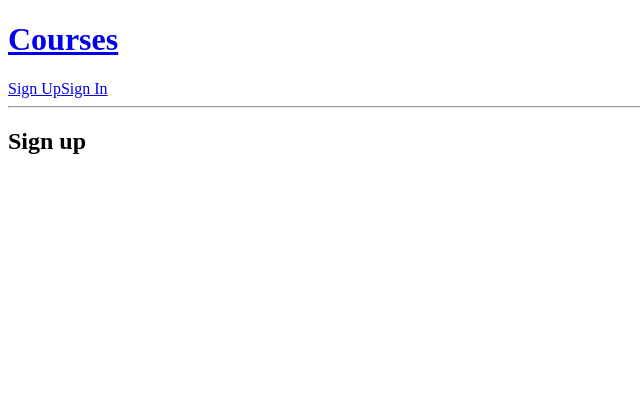
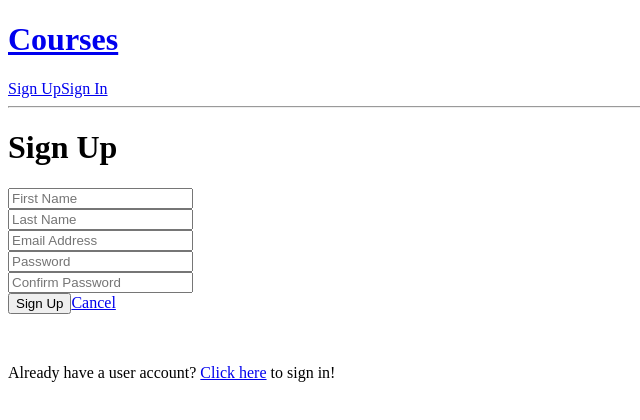
Before and after one commit to john-san/full-stack-rest-api, a React (Create React App) app in the folder client/: page /signup in a window 1280 px wide. Shown: the top 420 px of the page, without its empty margins (0-640 px from the left). Built offline with nearby package versions, Linux system fonts and the light colour scheme; the HTML template or start-up script is replaced by a standard one.

Commit message:
start UserSignIn functionality

```diff
--- a/client/src/components/UserSignIn.js
+++ b/client/src/components/UserSignIn.js
@@ -1,9 +1,97 @@
-import React from 'react';
+import React, { Component } from 'react';
+import { Link } from 'react-router-dom';
+import UserForm from './subcomponents/UserForm';
 
-const UserSignIn = () => {
-  return (
-    <h2>Sign in</h2>
-  );
+class UserSignIn extends Component {
+  state = {
+    emailAddress: '',
+    password: '',
+    errors: []
+  }
+
+  change = (event) => {
+    const name = event.target.name;
+    const value = event.target.value;
+
+    this.setState(() => {
+      return {
+        [name]: value
+      };
+    });
+  }
+
+  submit = () => {
+    const { context } = this.props;
+    const { from } = this.props.location.state || { from: { pathname: '/authenticated' } };
+    const { emailAddress, password } = this.state;
+    context.actions.signIn(emailAddress, password)
+      .then( user => {
+        if (user === null) {
+          this.setState(() => {
+            return { errors: [ 'Sign-in was unsuccessful' ] };
+          });
+        } else {
+          this.props.history.push(from);
+          console.log(`SUCCESS! ${emailAddress} is now signed in!`);
+        }
+      })
+      .catch( err => {
+        console.log(err);
+        this.props.history.push('/error');
+      });
+  }
+
+  cancel = () => {
+    this.props.history.push('/');
+  }
+
+
+  render() {
+    const {
+      emailAddress,
+      password,
+      errors,
+    } = this.state;
+
+    return (
+      <div class="bounds">
+        <div class="grid-33 centered signin">
+          <h1>Sign In</h1>
+          <UserForm
+            cancel={this.cancel}
+            errors={errors}
+            submit={this.submit}
+            submitButtonText="Sign In"
+            elements={() => (
+              <React.Fragment>
+                <input
+                  id="emailAddress"
+                  name="emailAddress"
+                  type="text"
+                  className=""
+                  value={emailAddress}
+                  onChange={this.change}
+                  placeholder="Email Address"
+                />
+                <input
+                  id="password"
+                  name="password"
+                  type="password"
+                  className=""
+                  value={password}
+                  onChange={this.change}
+                  placeholder="Password"
+                />
+              </React.Fragment>
+            )}
+          />
+
+          <p>Don't have a user account? <Link href="/signup">Click here</Link> to sign up!</p>
+        </div>
+      </div>
+   );
+  }
+
 }
 
 export default UserSignIn;
--- a/client/src/components/UserSignUp.js
+++ b/client/src/components/UserSignUp.js
@@ -1,9 +1,81 @@
-import React from 'react';
+import React, { Component } from 'react';
 
-const UserSignUp = () => {
-  return (
-    <h2>Sign up</h2>
-  );
+class UserSignUp extends Component {
+  state = {
+    name: '',
+    username: '',
+    password: '',
+    errors: [],
+  }
+
+  render() {
+    return (
+      <div class="grid-33 centered signin">
+        <h1>Sign Up</h1>
+        <div>
+          <form>
+            <div>
+              <input
+                id="firstName"
+                name="firstName"
+                type="text"
+                class=""
+                placeholder="First Name"
+                value=""
+              />
+            </div>
+            <div>
+              <input
+                id="lastName"
+                name="lastName"
+                type="text"
+                class=""
+                placeholder="Last Name"
+                value=""
+              />
+            </div>
+            <div>
+              <input
+                id="emailAddress"
+                name="emailAddress"
+                type="text"
+                class=""
+                placeholder="Email Address"
+                value=""
+              />
+            </div>
+            <div>
+              <input
+                id="password"
+                name="password"
+                type="password"
+                class=""
+                placeholder="Password"
+                value=""
+              />
+            </div>
+            <div>
+              <input
+                id="confirmPassword"
+                name="confirmPassword"
+                type="password"
+                class=""
+                placeholder="Confirm Password"
+                value=""
+              />
+            </div>
+            <div class="grid-100 pad-bottom">
+              <button class="button" type="submit">Sign Up</button>
+              <a class="button button-secondary" href="/">Cancel</a>
+            </div>
+          </form>
+        </div>
+        <p>&nbsp;</p>
+        <p>Already have a user account? <a href="/signin">Click here</a> to sign in!</p>
+      </div>
+    );
+  }
+
 }
 
 export default UserSignUp;
--- a/client/src/components/subcomponents/CourseForm.js
+++ b/client/src/components/subcomponents/CourseForm.js
@@ -148,9 +148,6 @@ class CourseForm extends Component {
     );
   }
 
-
-
-
 }
 
 export default CourseForm;
--- a/client/src/components/subcomponents/FormErrors.js
+++ b/client/src/components/subcomponents/FormErrors.js
@@ -1,18 +1,18 @@
 import React from 'react';
 
-const FormErrors = (props) => {
+const FormErrors = ({errors}) => {
   return (
     <div>
       {
-        props.errors.length > 0 ?
+        errors.length ?
           <div className="validation-errors">
             <h2 className="validation--errors--label">Validation errors</h2>
             <ul>
-              {props.errors.map((error, idx) => <li key={idx}>{error}</li>)}
+              {errors.map((error, idx) => <li key={idx}>{error}</li>)}
             </ul>
           </div>
         :
-          false
+          null
       }
     </div>
   );
--- /dev/null
+++ b/client/src/components/subcomponents/UserForm.js
@@ -0,0 +1,39 @@
+import React from 'react';
+import FormErrors from './FormErrors';
+
+const UserForm = (props) => {
+  const {
+    cancel,
+    errors,
+    submit,
+    submitButtonText,
+    elements
+  } = props;
+
+  function handleSubmit(e) {
+    e.preventDefault();
+    submit();
+  }
+
+  function handleCancel(e) {
+    e.preventDefault();
+    cancel();
+  }
+
+  return (
+    <div>
+      <FormErrors errors={errors} />
+      <form onSubmit={handleSubmit}>
+        <div>
+          {elements()}
+        </div>
+        <div class="grid-100 pad-bottom">
+          <button class="button" type="submit">{submitButtonText}</button>
+          <button class="button button-secondary" onClick={handleCancel}>Cancel</button>
+        </div>
+      </form>
+    </div>
+  );
+}
+
+export default UserForm;
```
Also changed, not shown: client/src/Data.js (+30 -0 lines), 1 other file (tests, documents, lock files or other folders).
